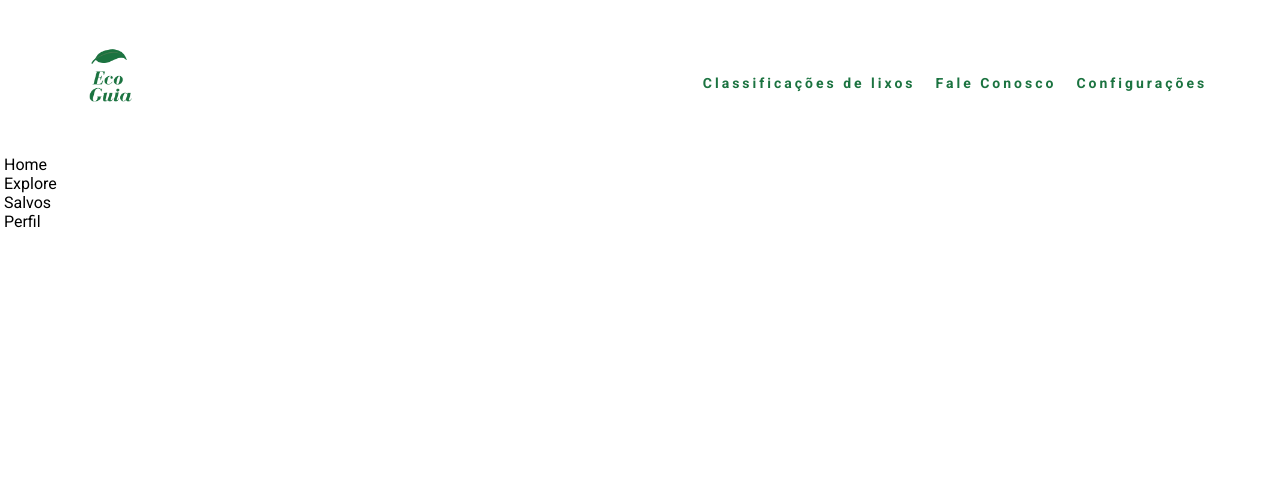
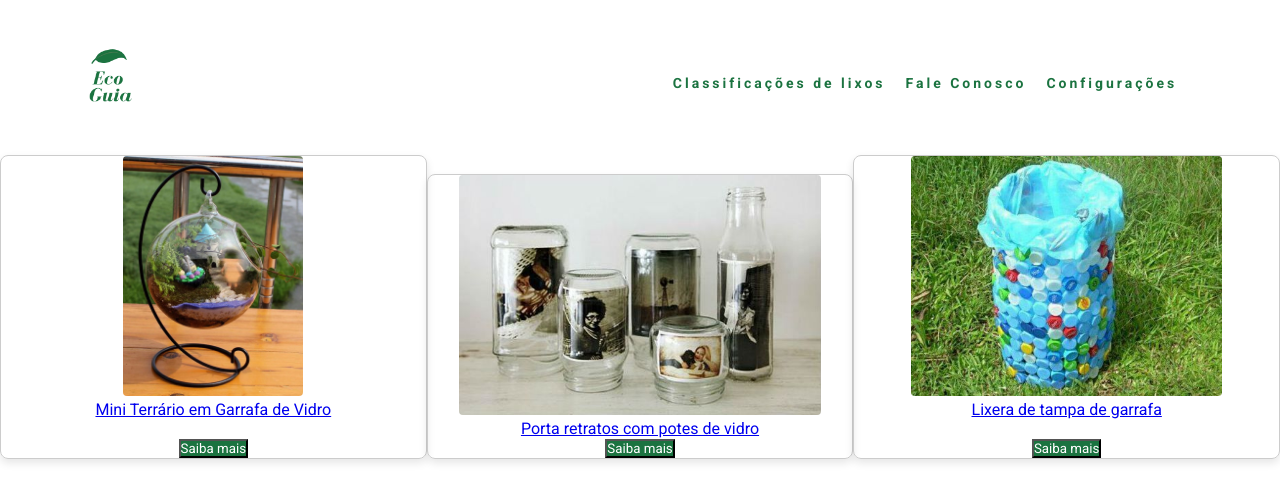
Before and after one commit to fenando-ff/lixeirinho, a plain HTML site: page index.html in a window 1280 px wide. Drawn offline with Linux system fonts and the light colour scheme.

Commit message:
update 999

```diff
--- a/css/style.css
+++ b/css/style.css
@@ -181,8 +181,37 @@
       }
     }
 
-@media screen and (max-width:600px) {
+@media screen and (min-width:600px) {
+  .container{
+    display: flex;
+  }
+}
+
+.card {
+  width: 60%;
+  height: auto;
+  border: 1px solid #ccc;
+  border-radius: 8px;
+  overflow: hidden;
+  margin: auto;
+  margin-bottom: 20px;
+  box-shadow: 0 4px 8px rgba(0, 0, 0, 0.1);
+  text-align: center;
+  align-items: center;
+}
 
 
 
+.card-img {
+
+  background-size: cover;
+  background-repeat: no-repeat;
+  border-radius: 4px;
+  text-align: center;
+  height: 15rem;
 }
+
+
+button{
+  color: #fff;
+}
--- a/index.html
+++ b/index.html
@@ -16,9 +16,6 @@
           </div>
 
           <ul class="nav-links">
-            <li class="icones"><a class="item-link" href="#"></a></li>
-            <li class="icones"><a class="item-link" href=""></a></li>
-            <li class="icones"><a class="item-link" href=""></a></li>
             <li class="icones"><a class="item-link" href="#">Classificações de lixos</a></li>
             <li class="icones"><a class="item-link" href="#">Fale Conosco</a></li>
             <li class="icones"><a class="item-link" href="#">Configurações</a></li>
@@ -35,9 +32,29 @@
 
     <main>
 
-    </main>
+    <div class="container">
+      <div class="card">
 
-    <footer>
+        <img src="assets/img/1 Peça Mini Terrário em Garrafa de Vidro, Vaso de Vidro com Suporte de Ferro Pendurado, Artesanato Criativo em VidroDescobri produtos incríveis no SHEIN_com, venha conferir!.jpg" class="card-img">
+         <a id="produto" href="https://ar-condicionadoesper.yukisoo.repl.co/"><br>Mini Terrário em Garrafa de Vidro<br></a> <br>
+        <button onclick="sm()" class="btn btn-success" onclick="sm()" style="background-color: #1b7340; ">Saiba mais</button>
+      </div>
+
+      <div class="card">
+        <img src="assets/img/Faça você mesmo_ Porta retratos com potes de vidro!.jpg" class="card-img">
+        <a href="https://www.google.com"> <br> Porta retratos com potes de vidro <br></a>
+        <button onclick="adicionarCarrinho()" class="btn btn-success" style="background-color: #1b7340;">Saiba mais</button>
+      </div>
+
+      <div class="card">
+        <img src="assets/img/Reaproveitando tampinhas de garrafa pet_.jpg" class="card-img">
+        <a href="https://www.google.com"> <br> Lixera de tampa de garrafa <br></a><br>
+        <button onclick="adicionarCarrinho()" class="btn btn-success" style="background-color: #1b7340;">Saiba mais</button>
+      </div>
+    </div>
+  </main>
+
+    <!-- <footer>
       <div class="container-ft">
         <ul class="lista-ft">
           <li class="item-ft">
@@ -63,7 +80,8 @@
           </li>
         </ul>
       </div>
-    </footer>
+    </footer> -->
+
 
     <script src="js/main.js"></script>
 </body>
```
Also changed, not shown: assets/img/1 Peça Mini Terrário em Garrafa de Vidro, Vaso de Vidro com Suporte de Ferro Pendurado, Artesanato Criativo em VidroDescobri produtos incríveis no SHEIN_com, venha conferir!.jpg (added), assets/img/Faça você mesmo_ Porta retratos com potes de vidro!.jpg (added), assets/img/Reaproveitando tampinhas de garrafa pet_.jpg (added).
